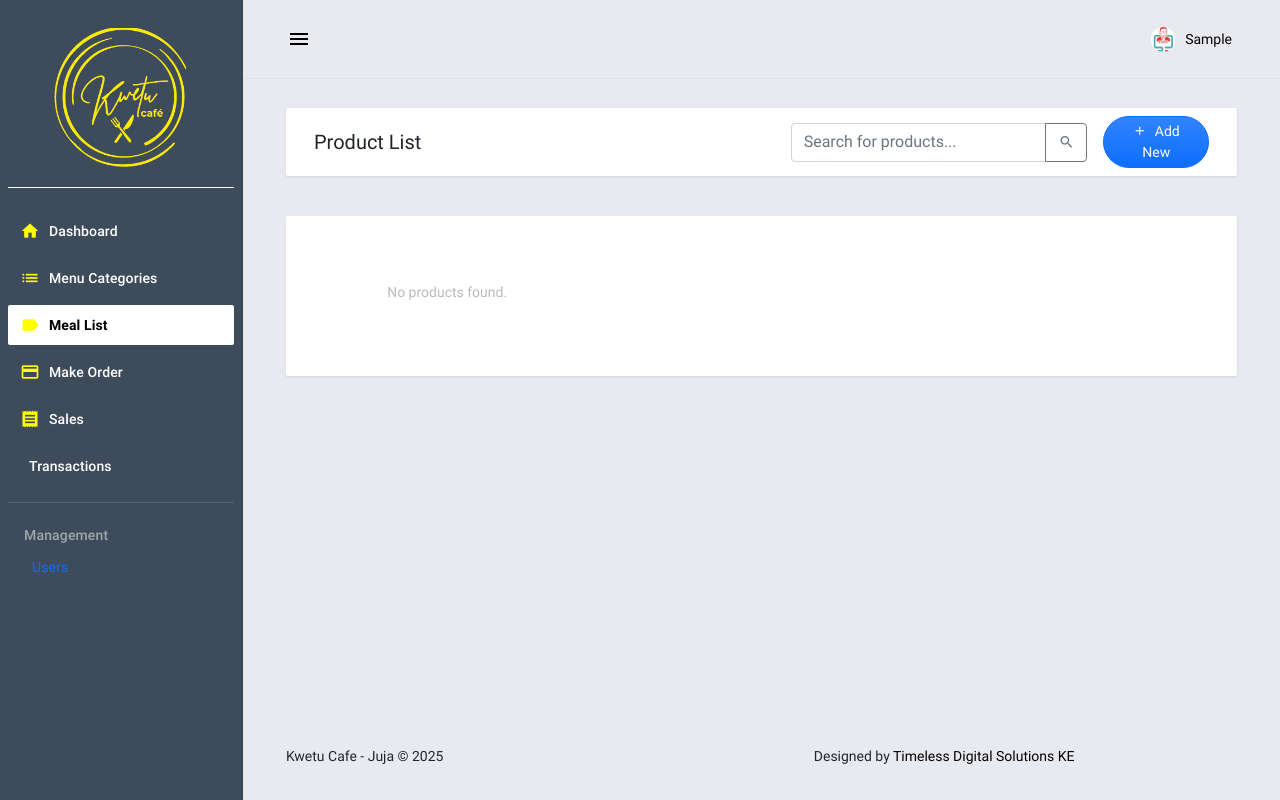
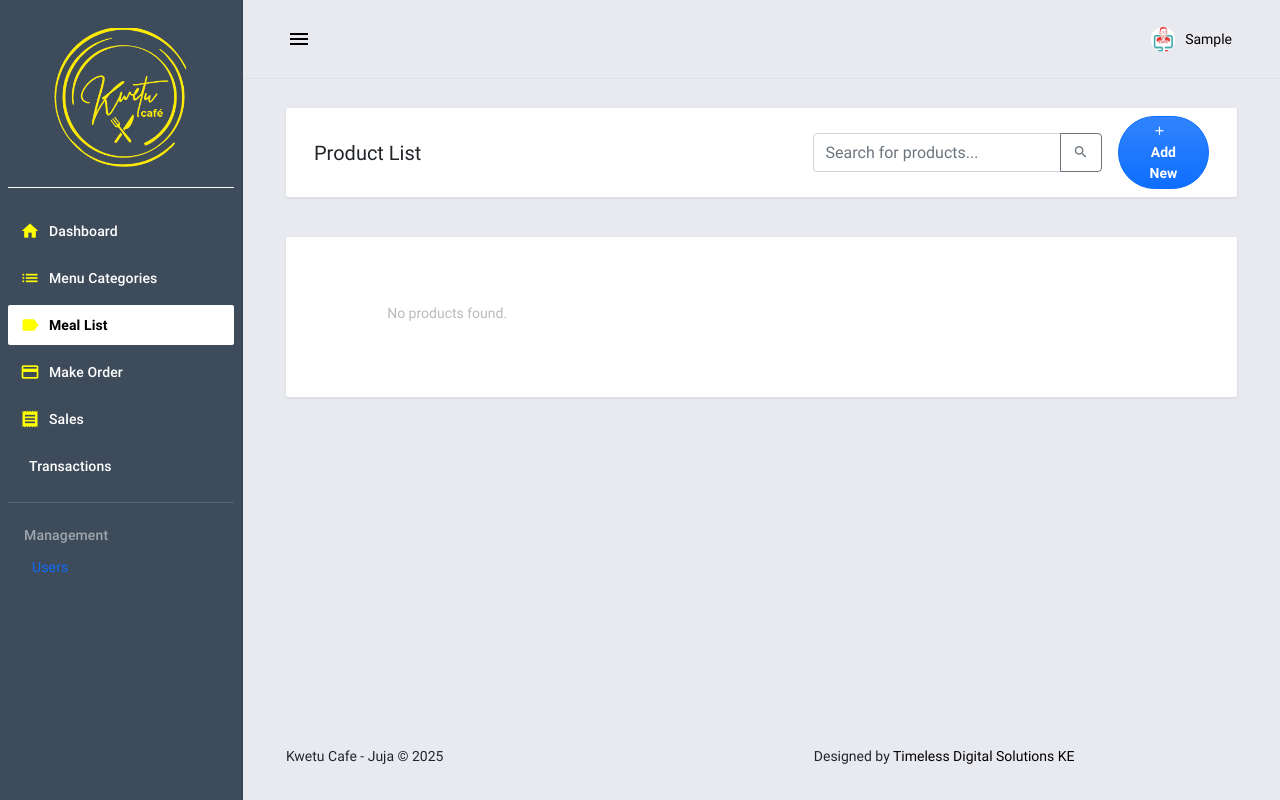
Before and after one commit to alfredmm/kwetu-cafe-pos-v2, a Django app: page /products in a window 1280 px wide. Run offline with Django 3.2, Linux system fonts and the light colour scheme; the visitor is signed in with stand-in values (Sample User, id 1); data that the repository does not hold is empty; some libraries are stand-ins or nearby versions.

Commit message:
Updated product image add new button

```diff
--- a/posApp/templates/posApp/products.html
+++ b/posApp/templates/posApp/products.html
@@ -12,7 +12,7 @@
                     <button class="btn btn-outline-secondary" type="button" id="search_button"><i class="mdi mdi-magnify"></i></button>
                 </div>
                 <button class="btn btn-primary bg-gradient btn-sm rounded-pill px-4" id="create_new">
-                    <i class="mdi mdi-plus me-2"></i><span>Add New</span>
+                    <i class="mdi mdi-plus me-2"></i><br><span style="font-weight: bolder;">Add New</span>
                 </button>
             </div>
         </div>
```
